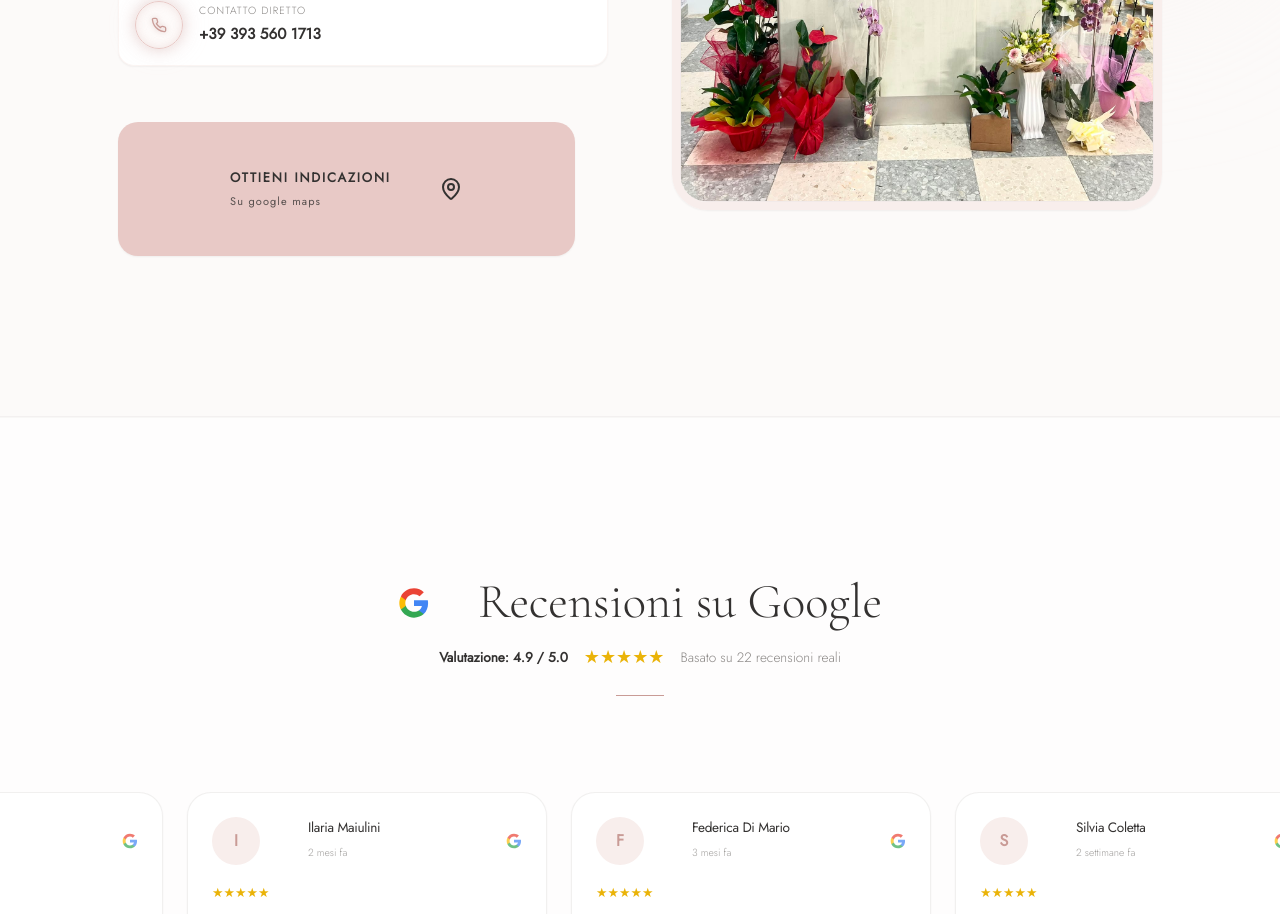
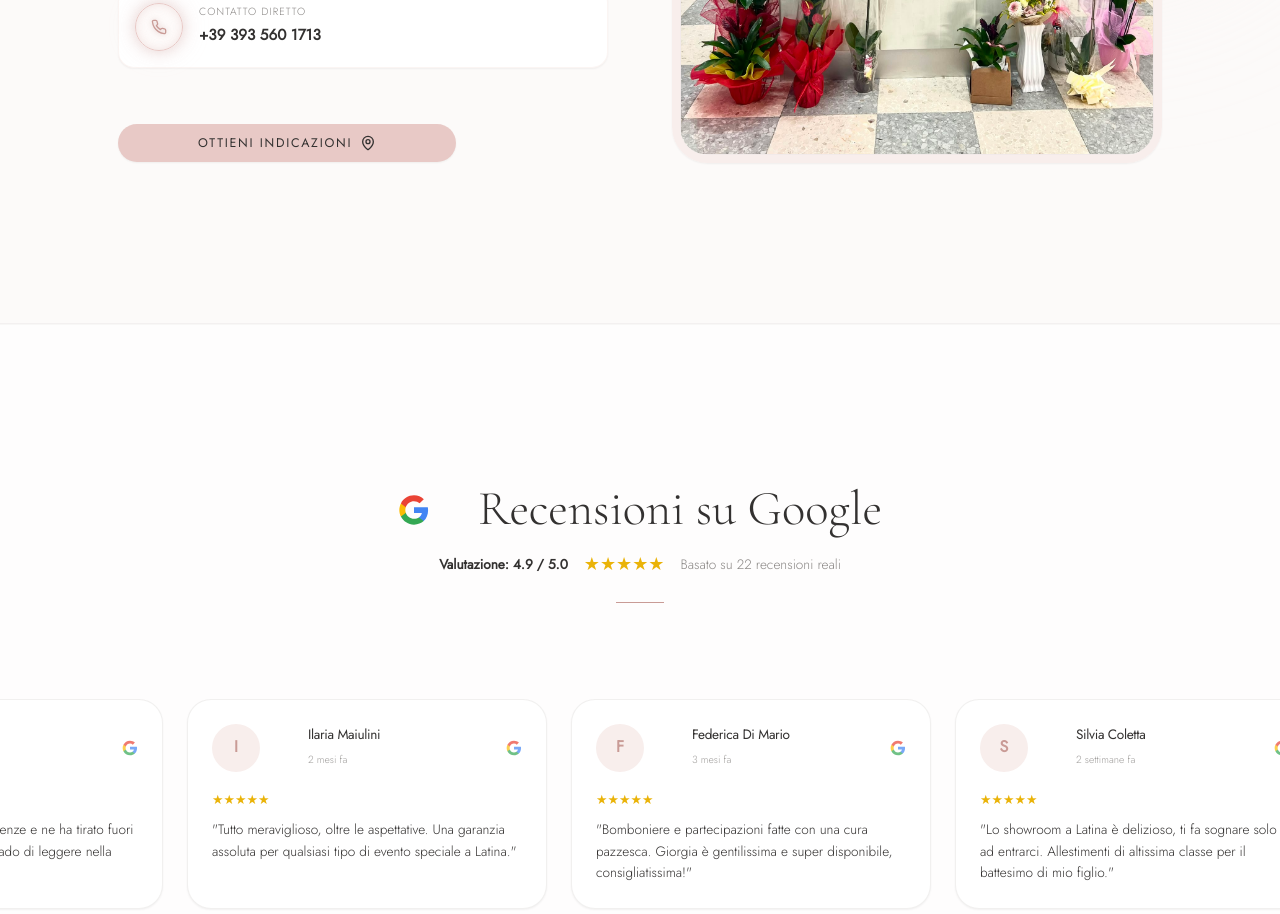
Before and after one commit to RuoccoAgency/Giospy-event-planner, a React (Vite) app: page / in a window 1280 px wide. Shown: the part 4980-5894 px from the top of the page. Built offline with nearby package versions, Linux system fonts and the light colour scheme; a web font is replaced by a local one.

Commit message:
Change Google Maps button to single-line slim w-fit capsule style

```diff
--- a/src/App.jsx
+++ b/src/App.jsx
@@ -951,13 +951,10 @@ function App() {
                 href="https://maps.google.com/?q=Giospy+Via+dei+Volsci+115+Latina"
                 target="_blank"
                 rel="noopener noreferrer"
-                className="bg-pink hover:bg-pink-deep text-graphite hover:text-white px-28 py-12 text-[0.8125rem] uppercase tracking-[0.14em] transition-all duration-300 rounded-[20px] font-medium shadow-sm hover:shadow-[0_0_15px_rgba(219,165,160,0.4)] text-center inline-flex items-center justify-center gap-12 group w-full sm:w-auto mt-8"
-              >
-                <div className="flex flex-col items-center sm:items-start text-center sm:text-left leading-tight">
-                  <span className="font-semibold">Ottieni indicazioni</span>
-                  <span className="text-[0.6875rem] lowercase first-letter:uppercase tracking-[0.1em] opacity-80 mt-2">su Google Maps</span>
-                </div>
-                <MapPin className="w-18 h-18 text-graphite group-hover:text-white transition-colors shrink-0" />
+                className="bg-pink hover:bg-pink-deep text-graphite hover:text-white px-20 py-8 text-[0.78rem] uppercase tracking-[0.14em] transition-all duration-300 rounded-full font-medium shadow-sm hover:shadow-[0_0_15px_rgba(219,165,160,0.4)] text-center inline-flex items-center justify-center gap-8 group w-fit mt-8"
+              >
+                Ottieni indicazioni
+                <MapPin className="w-16 h-16 text-graphite group-hover:text-white transition-colors" />
               </motion.a>
             </motion.div>
 
```
